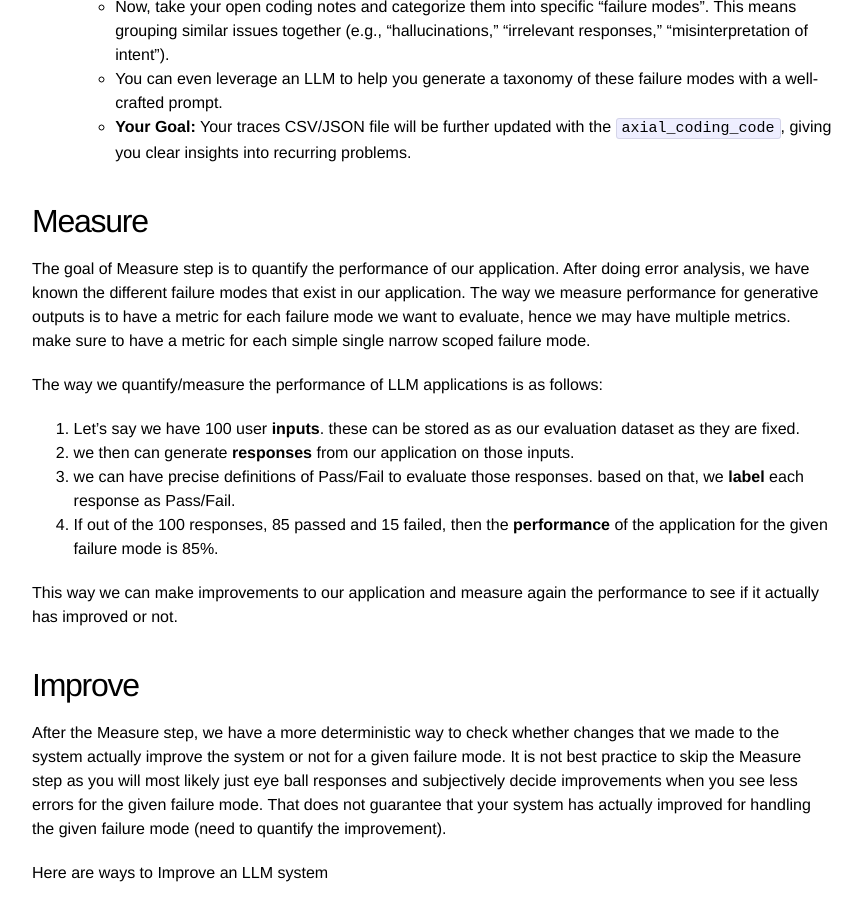
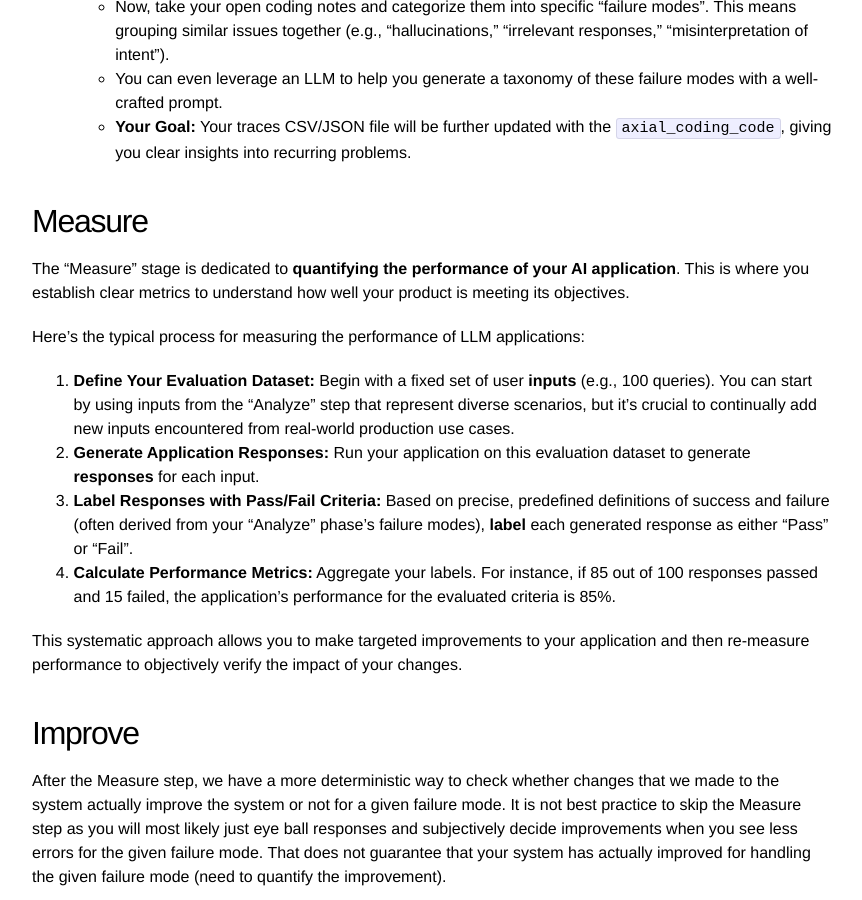
Before and after one commit to jasonmsetiadi/jasonmsetiadi.github.io, a Jekyll site: the page built from _posts/2025-06-08-llm-evals.markdown, in a window 1280 px wide and 900 px high, scrolled down 1149 px. Shown: the whole window, without its empty margins (208-1070 px from the left). Built offline with Jekyll 4.4.1, drawn with Linux system fonts in a browser that asks for light colours; comment, search, counter and statistics services are not loaded.

Commit message:
Update 2025-06-08-llm-evals.markdown

```diff
--- a/_posts/2025-06-08-llm-evals.markdown
+++ b/_posts/2025-06-08-llm-evals.markdown
@@ -43,16 +43,16 @@
 
 ## Measure
 
-The goal of Measure step is to quantify the performance of our application. After doing error analysis, we have known the different failure modes that exist in our application. The way we measure performance for generative outputs is to have a metric for each failure mode we want to evaluate, hence we may have multiple metrics. make sure to have a metric for each simple single narrow scoped failure mode.
+The "Measure" stage is dedicated to **quantifying the performance of your AI application**. This is where you establish clear metrics to understand how well your product is meeting its objectives.
 
-The way we quantify/measure the performance of LLM applications is as follows:
+Here's the typical process for measuring the performance of LLM applications:
 
-1. Let’s say we have 100 user **inputs**. these can be stored as as our evaluation dataset as they are fixed.
-2. we then can generate **responses** from our application on those inputs.
-3. we can have precise definitions of Pass/Fail to evaluate those responses. based on that, we **label** each response as Pass/Fail.
-4. If out of the 100 responses, 85 passed and 15 failed, then the **performance** of the application for the given failure mode is 85%.
+1.  **Define Your Evaluation Dataset:** Begin with a fixed set of user **inputs** (e.g., 100 queries). You can start by using inputs from the "Analyze" step that represent diverse scenarios, but it's crucial to continually add new inputs encountered from real-world production use cases.
+2.  **Generate Application Responses:** Run your application on this evaluation dataset to generate **responses** for each input.
+3.  **Label Responses with Pass/Fail Criteria:** Based on precise, predefined definitions of success and failure (often derived from your "Analyze" phase's failure modes), **label** each generated response as either "Pass" or "Fail".
+4.  **Calculate Performance Metrics:** Aggregate your labels. For instance, if 85 out of 100 responses passed and 15 failed, the application's performance for the evaluated criteria is 85%.
 
-This way we can make improvements to our application and measure again the performance to see if it actually has improved or not.
+This systematic approach allows you to make targeted improvements to your application and then re-measure performance to objectively verify the impact of your changes.
 
 
 ## Improve
```
